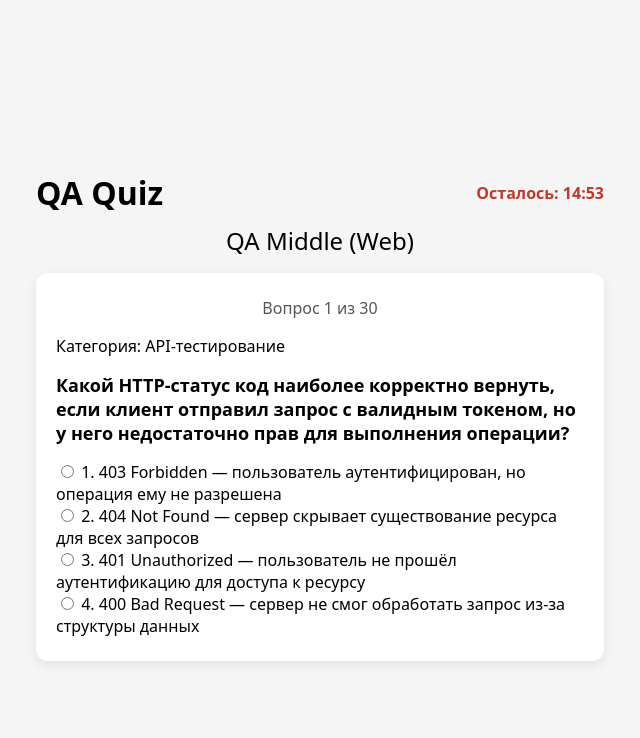
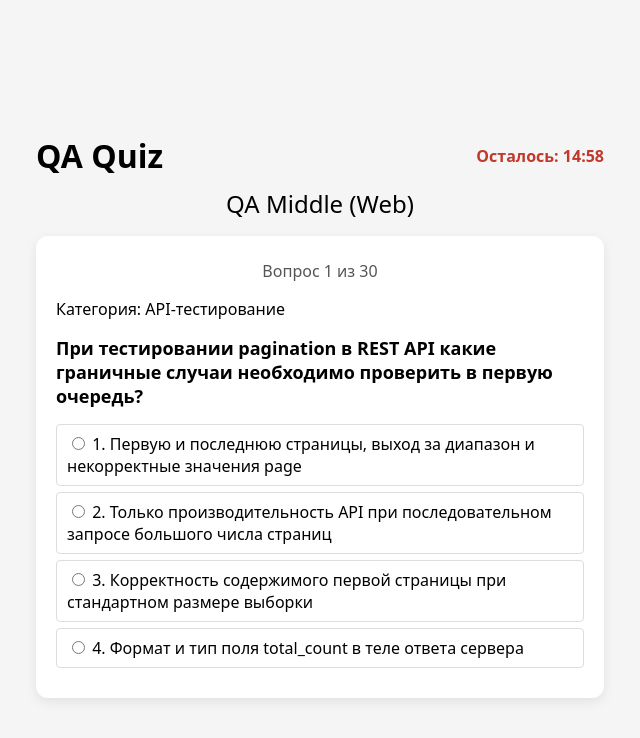
Before and after one commit to pegashevk4-rgb/qa-quiz-web, a plain HTML site: page index.html in a window 1280 px wide. Both pictures are taken after a click on the button "Начать тест". Shown: the whole page, without its empty margins (320-960 px from the left). Drawn offline with Linux system fonts and the light colour scheme.

Commit message:
Shuffle questions, start timer on quiz start, improve options UI

```diff
--- a/app.js
+++ b/app.js
@@ -50,13 +50,18 @@ async function loadQuestions() {
     const data = await res.json();
     console.log('data из JSON:', data);
 
-    // ТВОЙ senior-файл — это МАССИВ вопросов.
+    // senior-файл — массив вопросов
     questions = data;
-    console.log('questions после загрузки:', questions.length);
 
+    // перемешиваем
+    questions = shuffleArray(questions);
+
+    // ограничиваем 30 вопросами
     if (questions.length > QUESTIONS_PER_RUN) {
       questions = questions.slice(0, QUESTIONS_PER_RUN);
     }
+
+    console.log('questions после шифла:', questions.length);
 
     const testTitleEl = document.getElementById('test-title');
     if (testTitleEl) {
@@ -86,7 +91,7 @@ function startQuiz() {
 
   currentIndex = 0;
   totalScore = 0;
-  maxScore = questions.length;
+  maxScore = questions.length; // по 1 максимальному баллу за вопрос
 
   if (introEl) introEl.style.display = 'none';
   quizEl.style.display = 'block';
@@ -98,8 +103,14 @@ function startQuiz() {
   nextBtn.style.display = 'none';
   nextBtn.onclick = null;
 
+  // запускаем таймер только при старте теста
+  if (typeof startTimer === 'function') {
+    startTimer();
+  }
+
   showQuestion();
 }
+
 
 function showQuestion() {
   const q = questions[currentIndex];
--- a/index.html
+++ b/index.html
@@ -80,7 +80,7 @@
   // Определяем test_id из URL
   const TEST_ID = new URLSearchParams(window.location.search).get('test_id') || 'default_test';
 
-    // Время для разных уровней (сейчас для теста по 1 минуте)
+  // Время для разных уровней
   let QUIZ_MINUTES = 15;
   if (TEST_ID === 'qa_junior_web') QUIZ_MINUTES = 20;
   if (TEST_ID === 'qa_middle_web') QUIZ_MINUTES = 20;
@@ -88,16 +88,7 @@
 
   const STORAGE_KEY = 'quiz_end_time_' + TEST_ID;
 
-    let endTime = localStorage.getItem(STORAGE_KEY);
-
-    if (!endTime) {
-      const now = Date.now();
-      endTime = now + QUIZ_MINUTES * 60 * 1000;
-      localStorage.setItem(STORAGE_KEY, endTime);
-    } else {
-      endTime = parseInt(endTime, 10);
-    }
-
+  let endTime = null;
   const timerEl = document.getElementById('timer');
 
   function formatTimeLeft(msLeft) {
@@ -148,6 +139,8 @@
   }
 
   function updateTimer() {
+    if (!endTime) return;
+
     const now = Date.now();
     const msLeft = endTime - now;
 
@@ -163,8 +156,18 @@
     timerEl.textContent = 'Осталось: ' + formatTimeLeft(msLeft);
   }
 
+  // Запуск таймера только после старта теста
+  function startTimer() {
+    const now = Date.now();
+    endTime = now + QUIZ_MINUTES * 60 * 1000;
+    localStorage.setItem(STORAGE_KEY, endTime);
+
+    if (window.timerInterval) {
+      clearInterval(window.timerInterval);
+    }
     window.timerInterval = setInterval(updateTimer, 1000);
     updateTimer();
+  }
 </script>
 </body>
 </html>
--- a/style.css
+++ b/style.css
@@ -13,6 +13,20 @@ body {
   margin: 0 auto;
   padding: 16px;
   box-sizing: border-box;
+}
+
+.option-item {
+  padding: 8px 10px;
+  margin-bottom: 6px;
+  border-radius: 4px;
+  border: 1px solid #ddd;
+  display: flex;
+  align-items: center;
+  gap: 8px;
+}
+
+.option-item:hover {
+  background-color: #f5f5f5;
 }
 
 #test-title {
```
Lines whose indentation alone changed are shown as unchanged.
